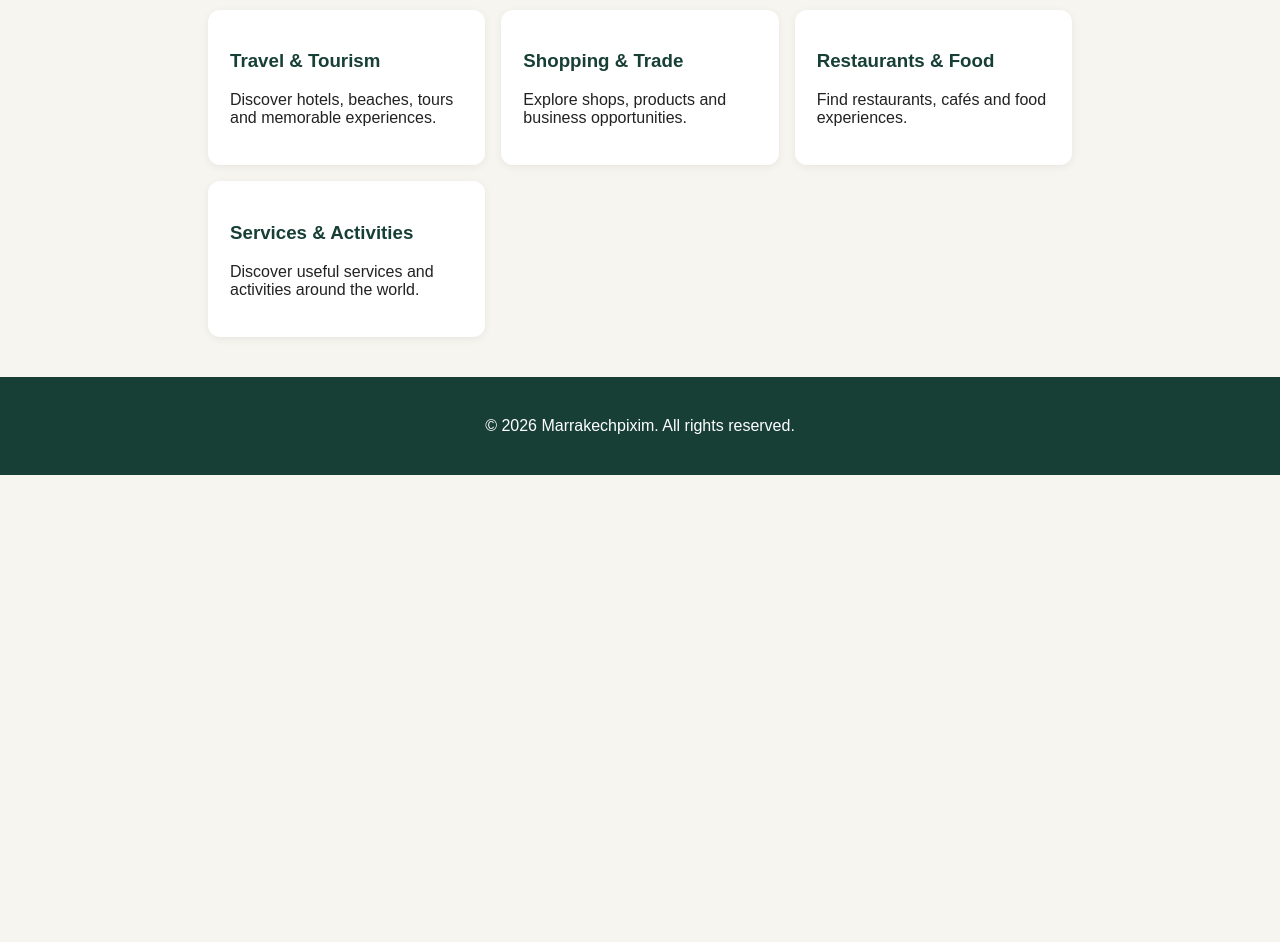
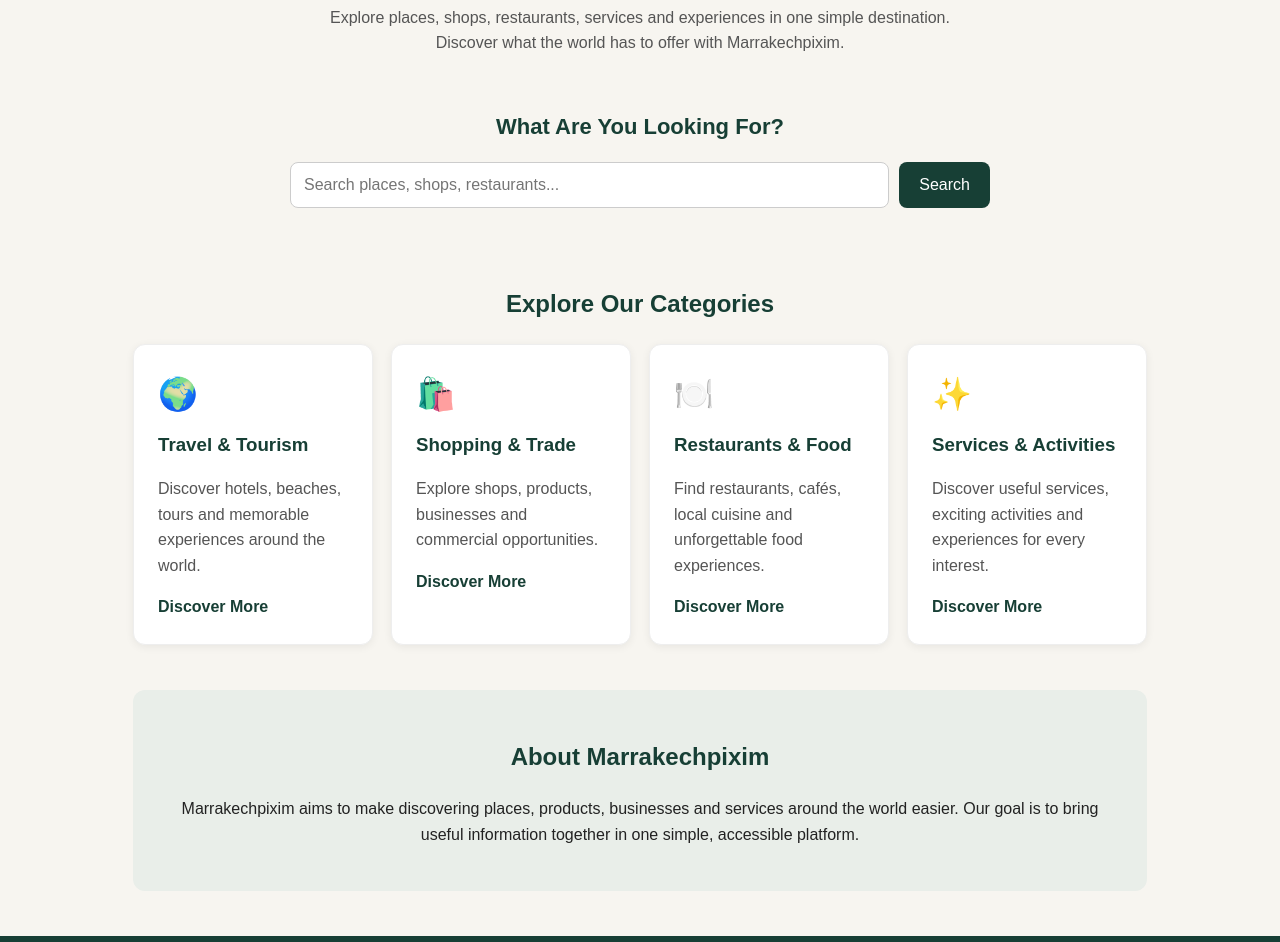
Before and after one commit to laatour73-oss/Marrakechpixim, a plain HTML site: page index.html in a window 1280 px wide. Shown: the part 335-1277 px from the top of the page. Before the commit the page ends 810 px from the top, so only its background shows below. Drawn offline with Linux system fonts and the light colour scheme.

Commit message:
Update index.html

```diff
--- a/index.html
+++ b/index.html
@@ -3,8 +3,13 @@
 <head>
   <meta charset="UTF-8">
   <meta name="viewport" content="width=device-width, initial-scale=1.0">
+
   <title>Marrakechpixim - Find What You Need, Easily</title>
+
   <meta name="description" content="Discover travel, shopping, restaurants, services and experiences around the world with Marrakechpixim.">
+
+  <meta name="theme-color" content="#173f35">
+
   <style>
     * {
       box-sizing: border-box;
@@ -15,18 +20,20 @@
       font-family: Arial, sans-serif;
       background: #f7f5f0;
       color: #222;
+      line-height: 1.6;
     }
 
     header {
       background: #173f35;
       color: white;
-      padding: 24px 18px;
+      padding: 28px 18px;
       text-align: center;
     }
 
     header h1 {
-      margin: 0 0 10px;
-      font-size: 32px;
+      margin: 0 0 8px;
+      font-size: clamp(28px, 5vw, 40px);
+      letter-spacing: 0.5px;
     }
 
     header p {
@@ -34,92 +41,335 @@
       font-size: 16px;
     }
 
+    nav {
+      display: flex;
+      justify-content: center;
+      flex-wrap: wrap;
+      gap: 10px 22px;
+      padding: 14px;
+      background: #fff;
+      border-bottom: 1px solid #e7e4dc;
+    }
+
+    nav a {
+      color: #173f35;
+      text-decoration: none;
+      font-weight: bold;
+    }
+
+    nav a:hover {
+      text-decoration: underline;
+    }
+
     main {
-      max-width: 900px;
-      margin: 35px auto;
+      max-width: 1050px;
+      margin: 30px auto;
       padding: 0 18px;
     }
 
     .intro {
       text-align: center;
-      padding: 25px 10px;
+      padding: 35px 10px;
     }
 
     .intro h2 {
-      font-size: 28px;
+      margin: 0 0 12px;
+      font-size: clamp(25px, 4vw, 34px);
+      color: #173f35;
     }
 
     .intro p {
-      line-height: 1.7;
+      max-width: 650px;
+      margin: 0 auto;
+      color: #555;
+    }
+
+    .search-section {
+      max-width: 700px;
+      margin: 0 auto 35px;
+    }
+
+    .search-section h2 {
+      text-align: center;
+      font-size: 22px;
+      color: #173f35;
+    }
+
+    .search-form {
+      display: flex;
+      gap: 10px;
+    }
+
+    .search-form input {
+      flex: 1;
+      min-width: 0;
+      padding: 13px;
+      border: 1px solid #ccc;
+      border-radius: 8px;
+      font-size: 16px;
+    }
+
+    .search-form button {
+      padding: 13px 20px;
+      border: none;
+      border-radius: 8px;
+      background: #173f35;
+      color: white;
+      font-size: 16px;
+      cursor: pointer;
+    }
+
+    .search-form button:hover {
+      background: #245b4c;
+    }
+
+    .categories-title {
+      text-align: center;
+      color: #173f35;
+      margin-bottom: 20px;
     }
 
     .categories {
       display: grid;
-      grid-template-columns: repeat(auto-fit, minmax(210px, 1fr));
-      gap: 16px;
-      margin-top: 25px;
+      grid-template-columns: repeat(
+        auto-fit,
+        minmax(220px, 1fr)
+      );
+      gap: 18px;
     }
 
     .category {
       background: white;
-      padding: 22px;
+      padding: 24px;
       border-radius: 12px;
       box-shadow: 0 2px 8px #00000010;
+      border: 1px solid #eee;
+      transition: transform 0.2s ease;
+    }
+
+    .category:hover {
+      transform: translateY(-3px);
+    }
+
+    .category .icon {
+      font-size: 32px;
     }
 
     .category h3 {
+      color: #173f35;
+      margin: 10px 0;
+    }
+
+    .category p {
+      color: #555;
+      margin-bottom: 16px;
+    }
+
+    .category a {
+      color: #173f35;
+      font-weight: bold;
+      text-decoration: none;
+    }
+
+    .category a:hover {
+      text-decoration: underline;
+    }
+
+    .message {
+      text-align: center;
+      margin: 18px 0;
+      color: #173f35;
+      min-height: 24px;
+    }
+
+    .about {
+      margin-top: 45px;
+      padding: 28px;
+      background: #e9eee9;
+      border-radius: 12px;
+      text-align: center;
+    }
+
+    .about h2 {
       color: #173f35;
     }
 
     footer {
       text-align: center;
-      padding: 24px;
+      padding: 25px 18px;
       background: #173f35;
       color: white;
-      margin-top: 40px;
+      margin-top: 45px;
+    }
+
+    footer p {
+      margin: 5px 0;
+    }
+
+    @media (max-width: 520px) {
+      .search-form {
+        flex-direction: column;
+      }
+
+      .search-form button {
+        width: 100%;
+      }
+
+      .category {
+        padding: 20px;
+      }
     }
   </style>
 </head>
+
 <body>
+
   <header>
     <h1>Marrakechpixim</h1>
     <p>Find What You Need, Easily</p>
   </header>
 
+  <nav aria-label="Main navigation">
+    <a href="#home">Home</a>
+    <a href="#categories">Categories</a>
+    <a href="#about">About Us</a>
+  </nav>
+
   <main>
-    <section class="intro">
+
+    <section class="intro" id="home">
       <h2>Discover a World of Possibilities</h2>
+
       <p>
         Explore places, shops, restaurants, services and experiences
-        in one simple destination.
+        in one simple destination. Discover what the world has to offer
+        with Marrakechpixim.
       </p>
     </section>
 
-    <section class="categories">
-      <article class="category">
-        <h3>Travel & Tourism</h3>
-        <p>Discover hotels, beaches, tours and memorable experiences.</p>
-      </article>
+    <section class="search-section" aria-label="Search">
+      <h2>What Are You Looking For?</h2>
 
-      <article class="category">
-        <h3>Shopping & Trade</h3>
-        <p>Explore shops, products and business opportunities.</p>
-      </article>
+      <form class="search-form" id="searchForm">
+        <input
+          type="search"
+          id="searchInput"
+          placeholder="Search places, shops, restaurants..."
+          aria-label="Search categories"
+        >
 
-      <article class="category">
-        <h3>Restaurants & Food</h3>
-        <p>Find restaurants, cafés and food experiences.</p>
-      </article>
+        <button type="submit">Search</button>
+      </form>
 
-      <article class="category">
-        <h3>Services & Activities</h3>
-        <p>Discover useful services and activities around the world.</p>
-      </article>
+      <p class="message" id="searchMessage" aria-live="polite"></p>
     </section>
+
+    <section id="categories">
+      <h2 class="categories-title">Explore Our Categories</h2>
+
+      <div class="categories">
+
+        <article class="category" data-keywords="travel tourism hotels beaches tours">
+          <div class="icon" aria-hidden="true">🌍</div>
+          <h3>Travel &amp; Tourism</h3>
+          <p>
+            Discover hotels, beaches, tours and memorable
+            experiences around the world.
+          </p>
+          <a href="#about">Discover More</a>
+        </article>
+
+        <article class="category" data-keywords="shopping trade shops products business">
+          <div class="icon" aria-hidden="true">🛍️</div>
+          <h3>Shopping &amp; Trade</h3>
+          <p>
+            Explore shops, products, businesses and
+            commercial opportunities.
+          </p>
+          <a href="#about">Discover More</a>
+        </article>
+
+        <article class="category" data-keywords="restaurants food cafes dining">
+          <div class="icon" aria-hidden="true">🍽️</div>
+          <h3>Restaurants &amp; Food</h3>
+          <p>
+            Find restaurants, cafés, local cuisine and
+            unforgettable food experiences.
+          </p>
+          <a href="#about">Discover More</a>
+        </article>
+
+        <article class="category" data-keywords="services activities experiences">
+          <div class="icon" aria-hidden="true">✨</div>
+          <h3>Services &amp; Activities</h3>
+          <p>
+            Discover useful services, exciting activities
+            and experiences for every interest.
+          </p>
+          <a href="#about">Discover More</a>
+        </article>
+
+      </div>
+    </section>
+
+    <section class="about" id="about">
+      <h2>About Marrakechpixim</h2>
+
+      <p>
+        Marrakechpixim aims to make discovering places, products,
+        businesses and services around the world easier.
+        Our goal is to bring useful information together in
+        one simple, accessible platform.
+      </p>
+    </section>
+
   </main>
 
   <footer>
     <p>&copy; 2026 Marrakechpixim. All rights reserved.</p>
+    <p>Find What You Need, Easily.</p>
   </footer>
+
+  <script>
+    const searchForm = document.getElementById("searchForm");
+    const searchInput = document.getElementById("searchInput");
+    const searchMessage = document.getElementById("searchMessage");
+    const categories = document.querySelectorAll(".category");
+
+    searchForm.addEventListener("submit", function (event) {
+      event.preventDefault();
+
+      const query = searchInput.value.trim().toLowerCase();
+      let matches = 0;
+
+      categories.forEach(function (category) {
+        const text = (
+          category.innerText + " " +
+          category.dataset.keywords
+        ).toLowerCase();
+
+        const isMatch = query === "" || text.includes(query);
+
+        category.hidden = !isMatch;
+
+        if (isMatch) {
+          matches++;
+        }
+      });
+
+      if (query === "") {
+        searchMessage.textContent =
+          "Showing all categories.";
+      } else if (matches > 0) {
+        searchMessage.textContent =
+          matches + " matching categor" +
+          (matches === 1 ? "y found." : "ies found.");
+      } else {
+        searchMessage.textContent =
+          "No matching categories found. Try another search.";
+      }
+    });
+  </script>
+
 </body>
 </html>
```
